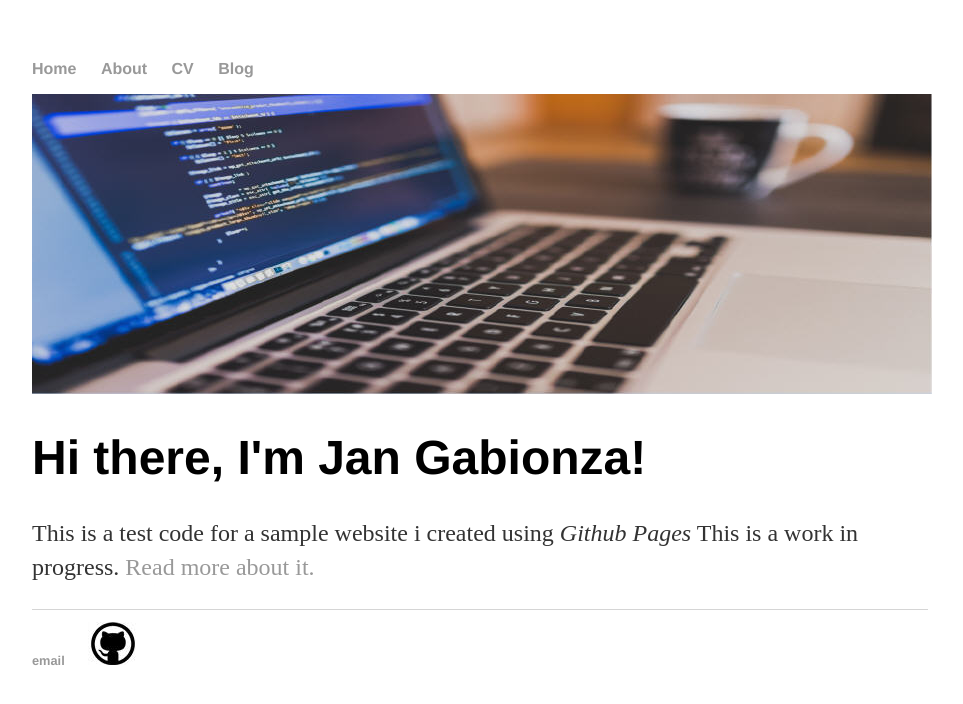
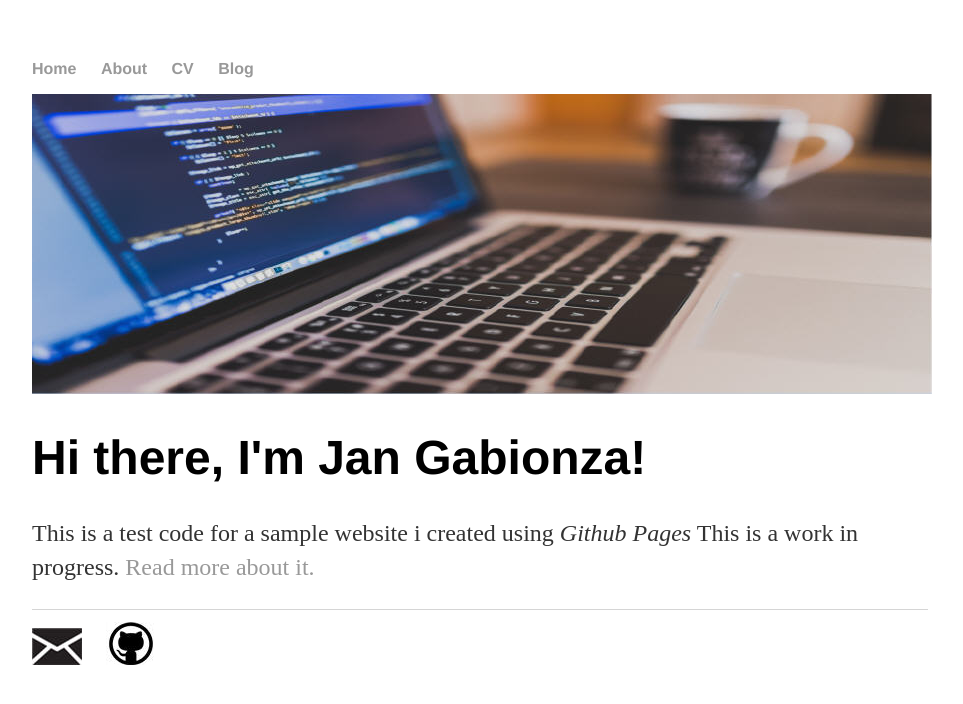
Before and after one commit to jmgabionza/jmgabionza.github.io, a Jekyll site: the page built from index.html, in a window 1280 px wide. Shown: the top 704 px of the page, without its empty margins (160-1123 px from the left). Built offline with Jekyll 4.4.1, drawn with Linux system fonts in a browser that asks for light colours.

Commit message:
Update default.html

```diff
--- a/_layouts/default.html
+++ b/_layouts/default.html
@@ -25,7 +25,7 @@
 			</div><!-- /.container -->
 			<footer>
 	    		<ul>
-	        		<li><a href="mailto:jangabionza@gmail.com">email</a></li>
+	        		<li><a href="mailto:jangabionza@gmail.com"><img src="/img/emailme.jpg" /></a></li>
 	        		<li><a href="https://github.com/jmgabionza"><img src="/img/github_thumbnail.jpg" /></a></li>
 				</ul>
 			</footer>
```
